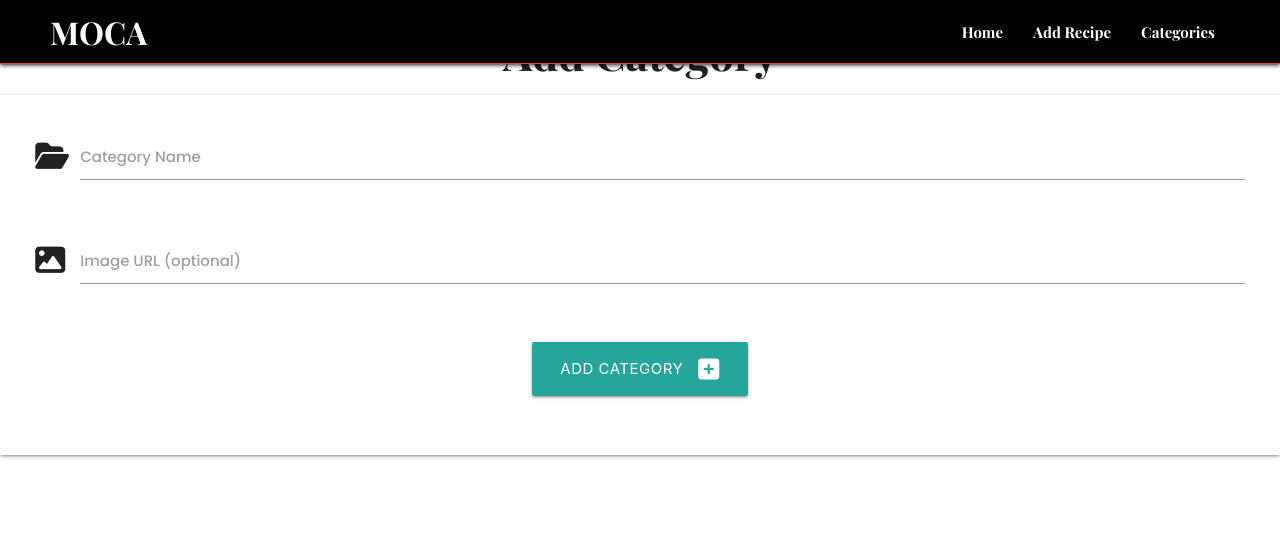
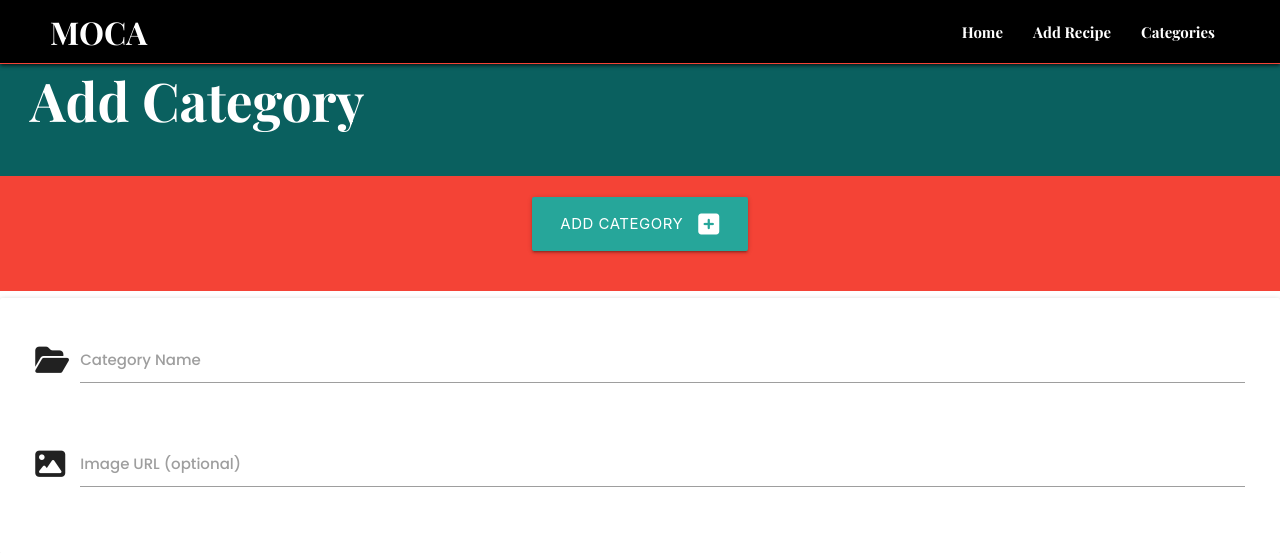
Before and after one commit to AlexandraEL9/MOCA-app, a Flask app: page /add_category in a window 1280 px wide. Shown: the top 553 px of the page. Run offline with Flask 2, Linux system fonts and the light colour scheme; some libraries are stand-ins or nearby versions.

Commit message:
update: ammend header styling

```diff
--- a/moca/templates/add_category.html
+++ b/moca/templates/add_category.html
@@ -1,7 +1,27 @@
 {% extends "base.html" %}
 {% block content %}
 
-<h3 class="center-align">Add Category</h3>
+<!-- header section -->
+<div class="container-fluid container-header">
+    <div class="row">
+      <!-- title and description section -->
+      <div class="col-lg-6 col-md-6">
+        <section class="content-section content-section-title-description">
+          <h2>Add Category</h2>
+        </section>
+      </div>
+    </div>
+  </div>
+
+  <section class="section-page-heading">
+    <div class="row">
+        <div class="input-field col s12 center-align">
+            <button class="btn-large" type="submit" name="action">Add Category
+                <i class="fas fa-plus-square right"></i>
+            </button>
+        </div>
+    </div>
+  </section>
 
 <div class="row card-panel">
     <form class="col s12" action="{{ url_for('add_category') }}" method="POST">
@@ -19,13 +39,6 @@
                 <label for="image_url">Image URL (optional)</label>
             </div>
         </div>
-        <div class="row">
-            <div class="input-field col s12 center-align">
-                <button class="btn-large" type="submit" name="action">Add Category
-                    <i class="fas fa-plus-square right"></i>
-                </button>
-            </div>
-        </div>
     </form>
 </div>
 
```
